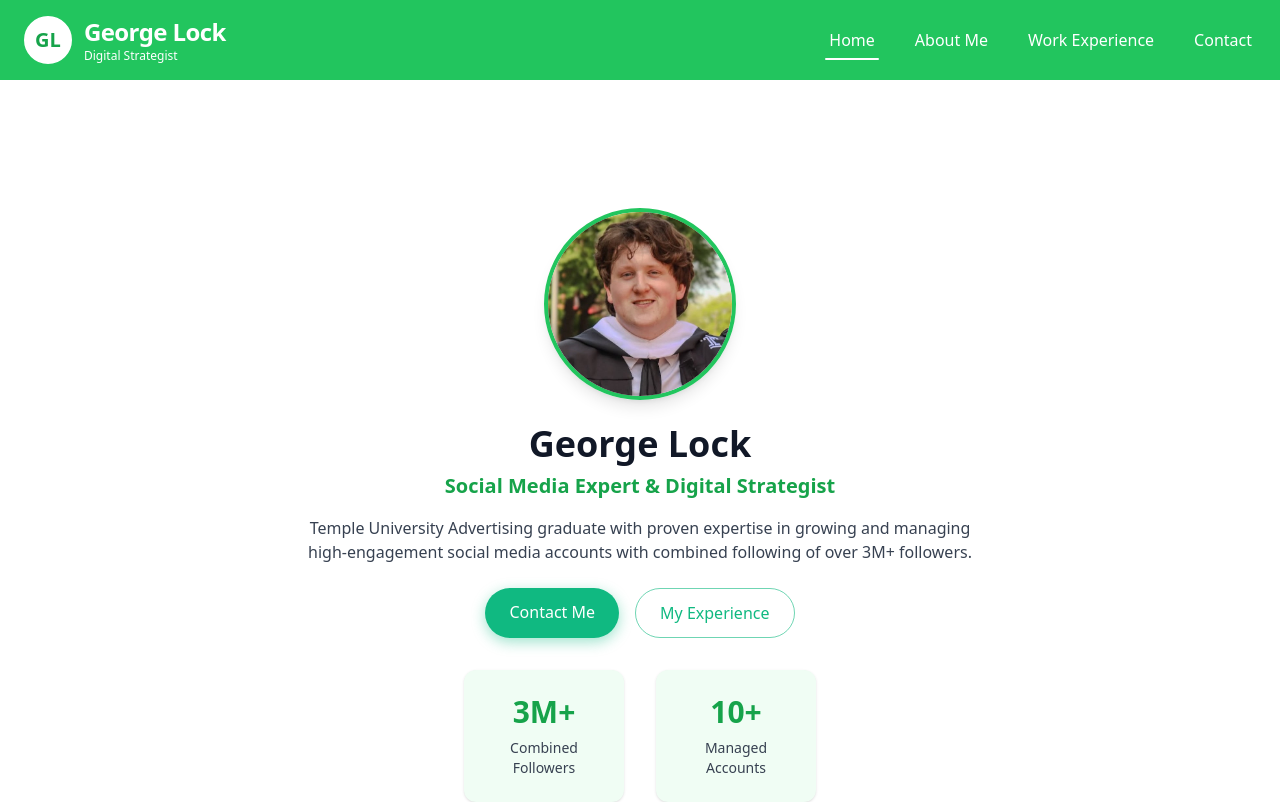
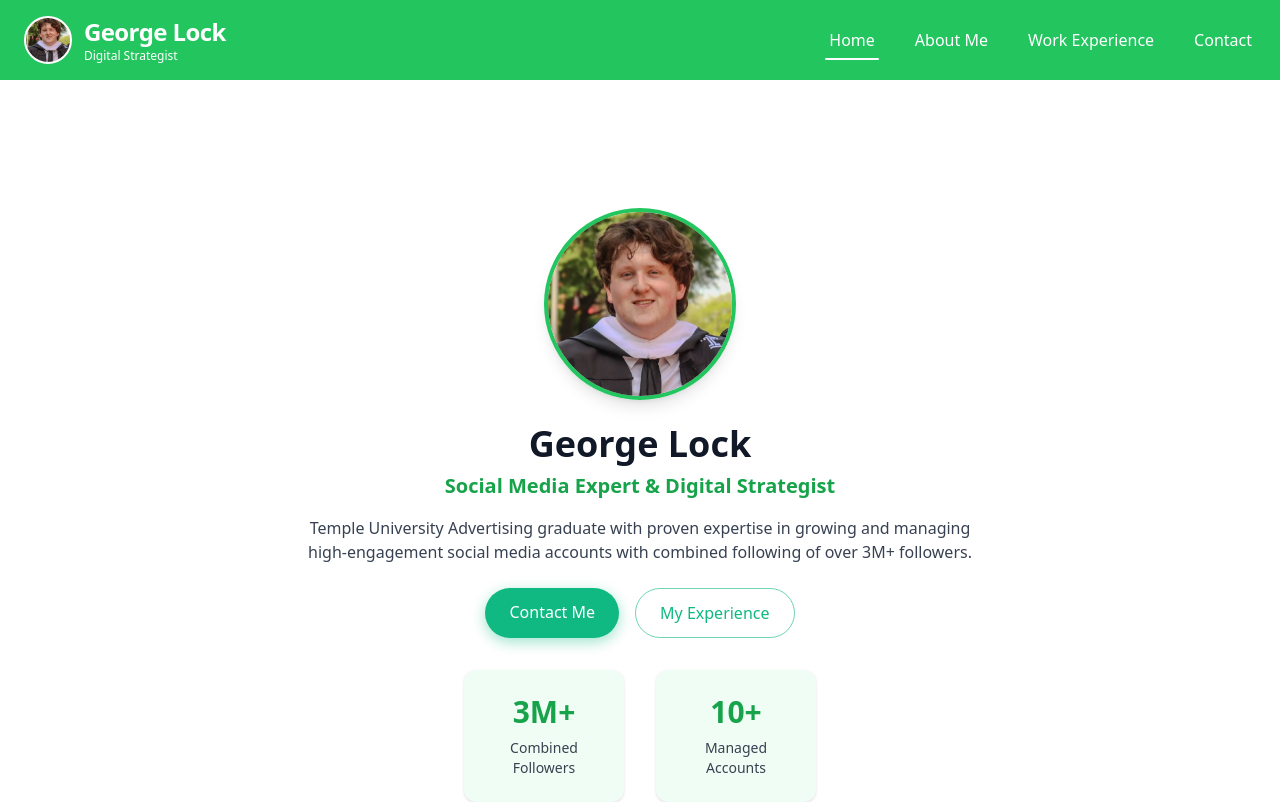
Before and after one commit to spoobydoo/website2, a Next.js app: page / in a window 1280 px wide. Shown: the top 802 px of the page. Built offline with nearby package versions, Linux system fonts and the light colour scheme.

Commit message:
Replace text logo with profile picture in header navigation

```diff
--- a/src/components/Navigation.tsx
+++ b/src/components/Navigation.tsx
@@ -63,8 +63,12 @@ const Navigation = () => {
               <div className={`relative w-12 h-12 bg-white rounded-full
                   flex items-center justify-center transform transition-all duration-300
                   ${isScrolled ? 'scale-90' : 'scale-100'}
-                  border-2 border-white group-hover:border-white/90`}>
-                <span className="text-green-600 font-bold text-xl">GL</span>
+                  border-2 border-white group-hover:border-white/90 overflow-hidden`}>
+                <img
+                  src={`${process.env.NODE_ENV === 'production' ? '/website2' : ''}/images/george-graduation.png`}
+                  alt="George Lock"
+                  className="w-full h-full object-cover object-[center_30%]"
+                />
               </div>
             </div>
             <div className="flex flex-col">
```
